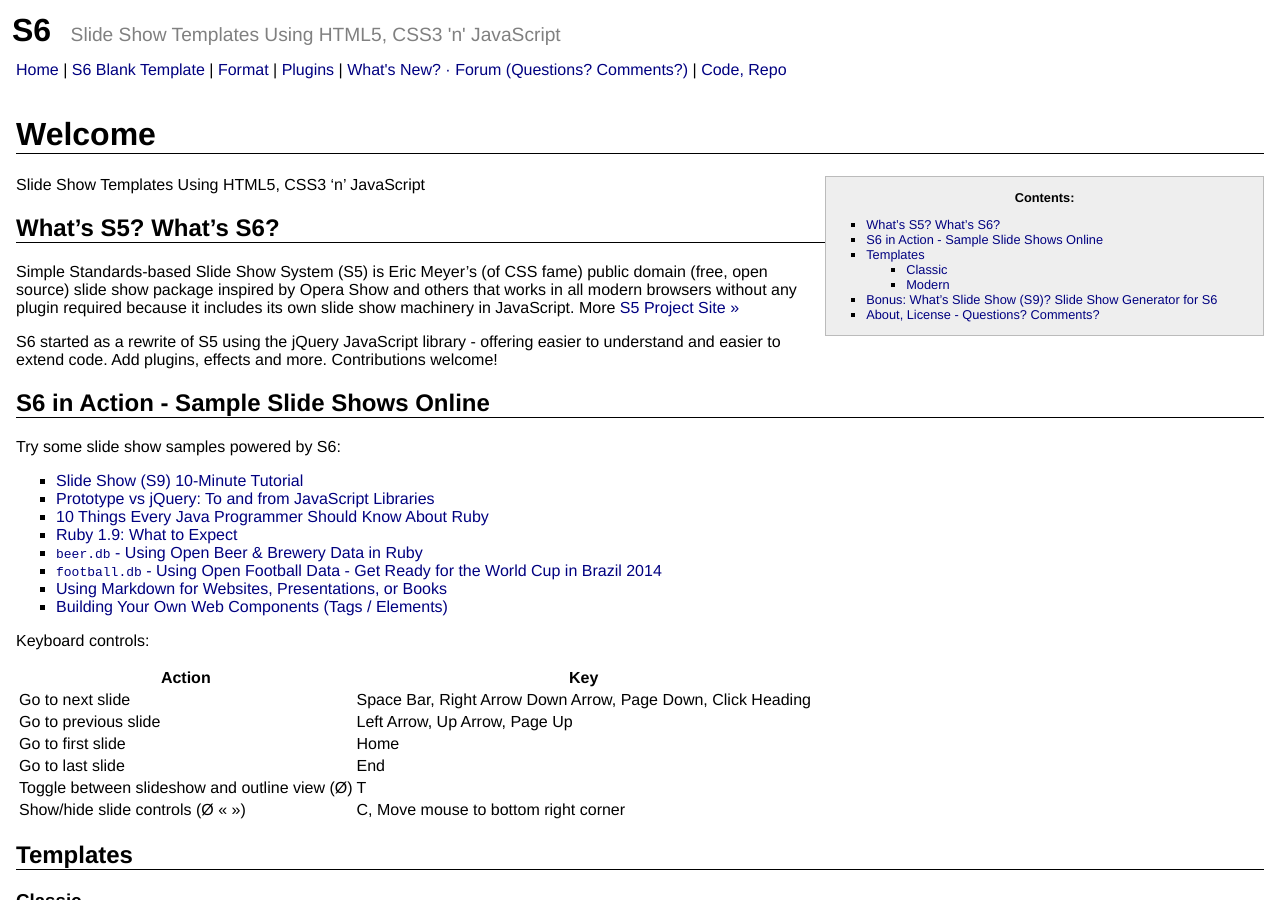
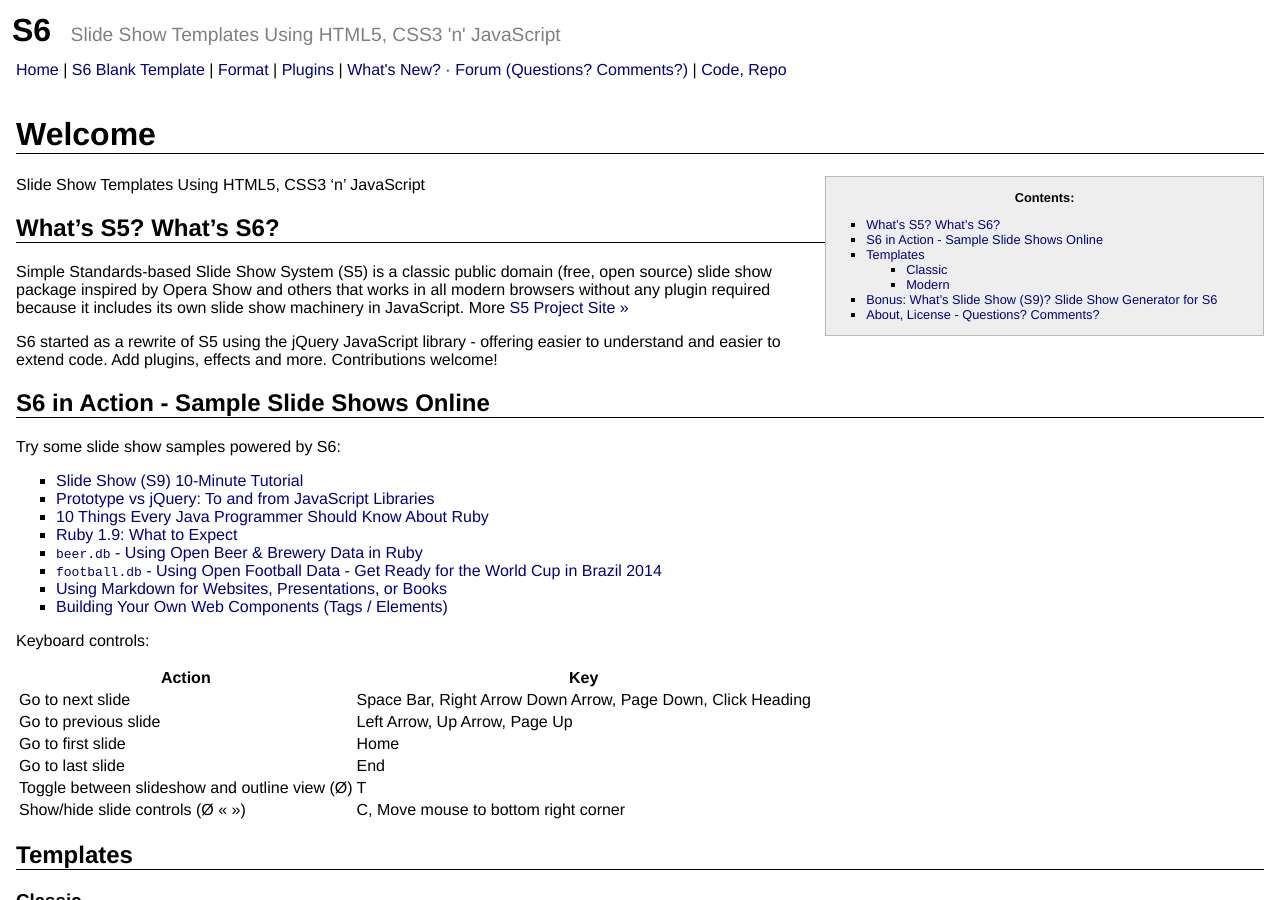
Before and after one commit to slidekit/slidekit.github.io, a Jekyll site: the page built from index.md, in a window 1280 px wide and 900 px high. Built offline with Jekyll 4.4.1, drawn with Linux system fonts in a browser that asks for light colours.

Commit message:
Update index.md

```diff
--- a/index.md
+++ b/index.md
@@ -22,7 +22,7 @@ Slide Show Templates Using HTML5, CSS3 'n' JavaScript
 
 ## What's S5? What's S6?  {#whatis}
 
-Simple Standards-based Slide Show System (S5) is Eric Meyer's (of CSS fame) public domain
+Simple Standards-based Slide Show System (S5) is a classic public domain
 (free, open source) slide show package inspired by Opera Show and others that works
 in all modern browsers without any plugin required
 because it includes its own slide show machinery in JavaScript.
```
